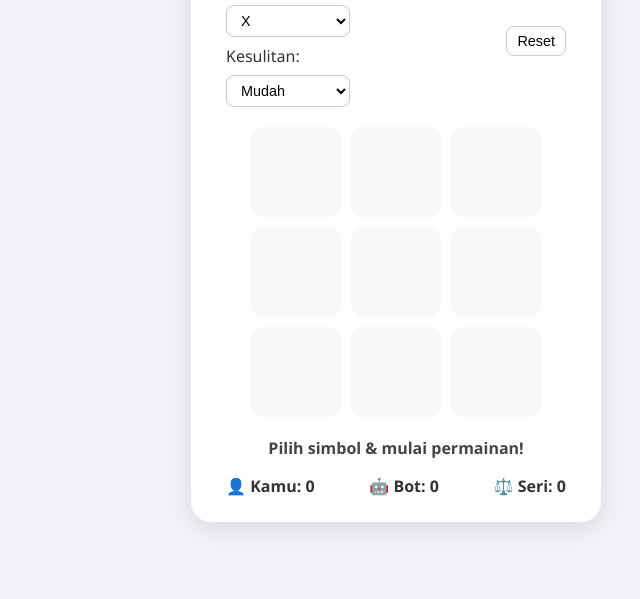
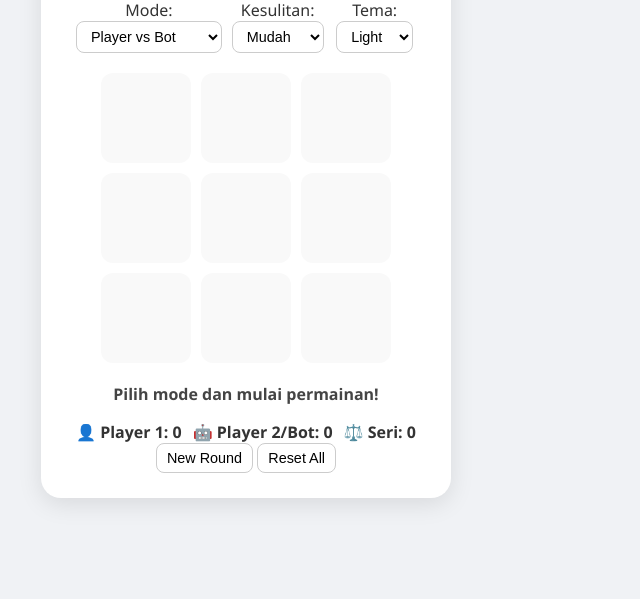
Before and after one commit to jarrprtma/tictactoe, a plain HTML site: page index.html in a window 1280 px wide. Shown: the part 201-800 px from the top of the page, without its empty margins (244-884 px from the left). Drawn offline with Linux system fonts and the light colour scheme.

Commit message:
Update index.html

```diff
--- a/index.html
+++ b/index.html
@@ -3,21 +3,23 @@
 <head>
   <meta charset="UTF-8">
   <meta name="viewport" content="width=device-width, initial-scale=1.0">
-  <title>TicTacToe</title>
+  <title>TicTacToe+</title>
   <link rel="stylesheet" href="style.css">
 </head>
 <body>
   <div class="container">
-    <h1>Tic Tac Toe</h1>
+    <h1 class="title">🎮 Tic Tac Toe+</h1>
 
     <div class="controls">
-      <div class="selects">
-        <label for="symbol">Pilih Simbol Woi:</label>
-        <select id="symbol">
-          <option value="X">X</option>
-          <option value="O">O</option>
+      <div class="row">
+        <label for="mode">Mode:</label>
+        <select id="mode">
+          <option value="bot">Player vs Bot</option>
+          <option value="pvp">Player vs Player</option>
         </select>
+      </div>
 
+      <div class="row">
         <label for="difficulty">Kesulitan:</label>
         <select id="difficulty">
           <option value="easy">Mudah</option>
@@ -25,19 +27,34 @@
           <option value="hard">Sulit</option>
         </select>
       </div>
-      <button id="reset">Reset</button>
+
+      <div class="row">
+        <label for="theme">Tema:</label>
+        <select id="theme">
+          <option value="light">Light</option>
+          <option value="dark">Dark</option>
+          <option value="neon">Neon</option>
+        </select>
+      </div>
     </div>
 
     <div id="board" class="board"></div>
 
-    <p id="status">Pilih simbol & mulai permainan!</p>
+    <p id="status">Pilih mode dan mulai permainan!</p>
 
     <div class="scoreboard">
-      <div>👤 Kamu: <span id="playerScore">0</span></div>
-      <div>🤖 Bot: <span id="botScore">0</span></div>
+      <div>👤 Player 1: <span id="player1Score">0</span></div>
+      <div>🤖 Player 2/Bot: <span id="player2Score">0</span></div>
       <div>⚖️ Seri: <span id="drawScore">0</span></div>
     </div>
+
+    <div class="buttons">
+      <button id="newRound">New Round</button>
+      <button id="reset">Reset All</button>
+    </div>
   </div>
+
+  <canvas id="confetti"></canvas>
 
   <script src="script.js"></script>
 </body>
```
